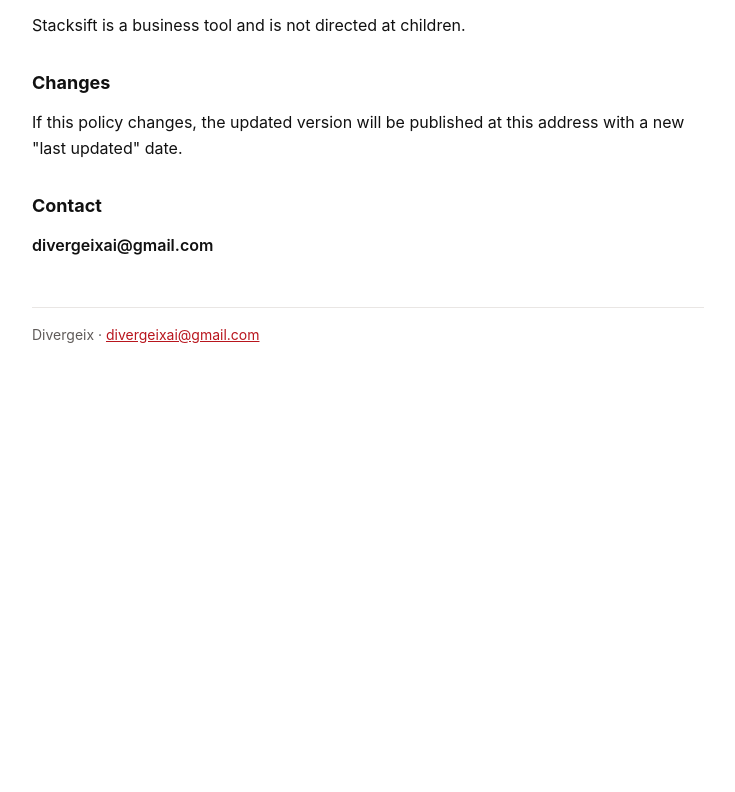
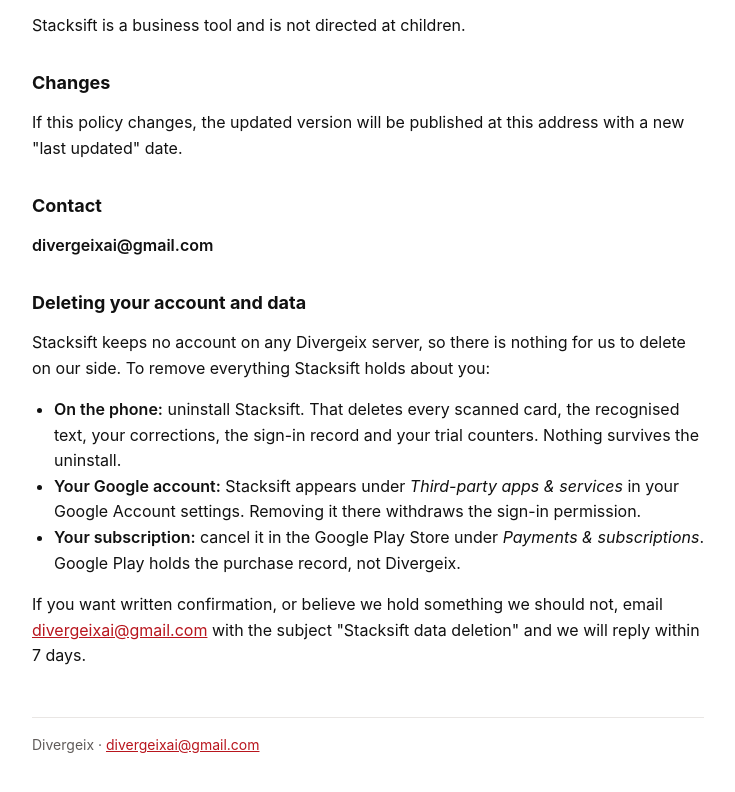
Before and after one commit to divergeix/privacy, a plain HTML site: page index.html in a window 1280 px wide. Shown: the part 3486-4278 px from the top of the page, without its empty margins (272-1007 px from the left). Before the commit the page ends 3912 px from the top, so only its background shows below. Drawn offline with Linux system fonts and the light colour scheme.

Commit message:
Stacksift: account and data deletion section

```diff
--- a/index.html
+++ b/index.html
@@ -154,6 +154,15 @@
 with a new "last updated" date.</p>
 <h3>Contact</h3>
 <p><strong>divergeixai@gmail.com</strong></p>
+
+    <h3 id="stacksift-delete">Deleting your account and data</h3>
+    <p>Stacksift keeps no account on any Divergeix server, so there is nothing for us to delete on our side. To remove everything Stacksift holds about you:</p>
+    <ul>
+      <li><strong>On the phone:</strong> uninstall Stacksift. That deletes every scanned card, the recognised text, your corrections, the sign-in record and your trial counters. Nothing survives the uninstall.</li>
+      <li><strong>Your Google account:</strong> Stacksift appears under <em>Third-party apps &amp; services</em> in your Google Account settings. Removing it there withdraws the sign-in permission.</li>
+      <li><strong>Your subscription:</strong> cancel it in the Google Play Store under <em>Payments &amp; subscriptions</em>. Google Play holds the purchase record, not Divergeix.</li>
+    </ul>
+    <p>If you want written confirmation, or believe we hold something we should not, email <a href="mailto:divergeixai@gmail.com?subject=Stacksift%20data%20deletion">divergeixai@gmail.com</a> with the subject "Stacksift data deletion" and we will reply within 7 days.</p>
   </section>
 
   <footer>Divergeix · <a href="mailto:divergeixai@gmail.com">divergeixai@gmail.com</a></footer>
```
